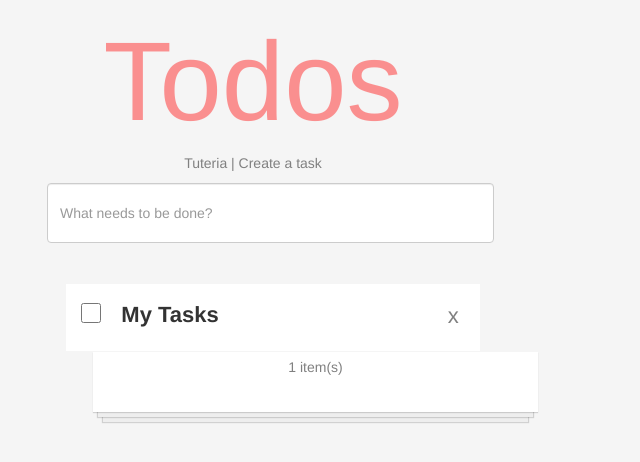
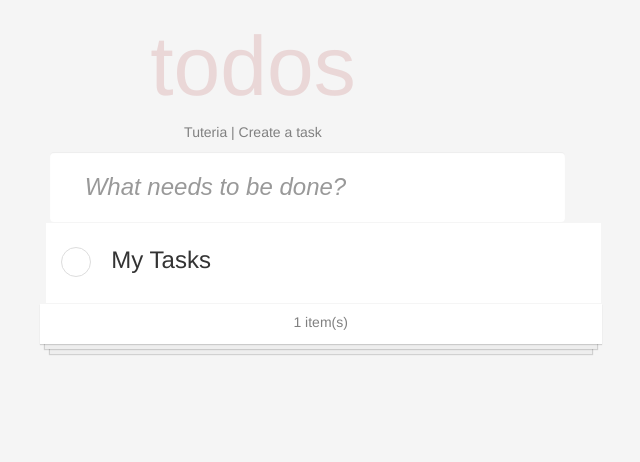
Before and after one commit to adelowokanpelumi/Reatct-Todo-App, a React (Create React App) app: page / in a window 1280 px wide. Shown: the top 462 px of the page, without its empty margins (387-1027 px from the left). Built offline with nearby package versions, Linux system fonts and the light colour scheme.

Commit message:
AppList on Hover Fixed Round Checkbox Fixed

```diff
--- a/src/App.css
+++ b/src/App.css
@@ -4,16 +4,20 @@ body{
     text-align: center;
 }
 h1{
-  font-size: 8em !important;
-  color: rgba(255,50,50,0.52) !important;
+  font-size: 6em !important;
+  color: rgba(175, 47, 47, 0.15) !important;
 }
 p{
   color: grey !important;
 }
 .input-mysize{
-  width: 447px !important;
-  height: 60px !important;
-  margin-left: 55px !important;
+  /*width: 447px !important;*/
+  height: 70px !important;
+  font-size: 24px !important;
+  padding-left: 35px !important;
+  padding-bottom: 16px !important;
+  padding-top: 16px !important;
+  font-family: arial !important;
 }
 form {
     display: inline-block;
@@ -31,29 +35,56 @@ a.close {
   float: right;
 }
 
+
+
 input[type=checkbox] {
+  width: 30px;
+  height: 30px;
+  border-radius: 100% !important;
+  cursor: pointer;
+  vertical-align: middle !important;
+  position: relative;
+  content: "m" !important;
+  -webkit-appearance: none !important;
+  background-color: #fff !important;
+  outline: none !important;
+  border: 1px solid #ddd !important;
+}
+
+input[type=checkbox]:checked:after  {
   width: 20px;
   height: 20px;
-  border: 1px solid #ccc;
-  border-radius: 50%;
+  border-radius: 100% !important;
   cursor: pointer;
-  position: relative;
-  margin-right: 20px;
+  color: grey !important;
+  content: "✔" !important;
   background-color: #fff !important;
+  outline: none !important;
+  position: absolute;
+  top: 0 !important;
+  margin-left: 5px;
 }
 
 input[type=checkbox]:checked + label {
-  color: #f5f5f5 !important;
+  color: grey !important;
   text-decoration: line-through;
+  border-radius: 100% !important;
 }
-
+ul{
+  margin-left: -30px !important;
+}
 input{
   float: left !important;
   margin-right: 20px !important;
+  border: none !important;
+  margin-right: 20px;
+  margin-left: 20px;
 }
 
 label{
   float: left;
+  border-radius: 100% !important;
+  font-weight: 400 !important;
 }
 
 
@@ -67,22 +98,24 @@ label{
   list-style-type: none;
   color: #333;
   word-wrap: break-word;
-  padding: 15px;
-  margin-top: 1px;
-  font-size: 22px;
+  padding: 20px;
+  margin-top: -34px !important;
+  font-size: 24px;
+  width: 555px !important;
 }
 
 
 button{
   background: #fff !important;
-  color: grey !important;
+  color: #fff !important;
   border: none !important;
 }
-button:hover{
-  color: red !important;
+
+.task:hover button {
+  color:  rgba(175, 47, 47, 0.15) !important;
 }
 
-.filter {
+.filter{
   background: #fff;
   box-shadow:
     /* The top layer shadow */
@@ -96,11 +129,12 @@ button:hover{
     /* The third layer shadow */
     0 20px 1px -9px rgba(0,0,0,0.15);
     /* Padding for demo purposes */
-    padding: 5px;
+    padding: 8px;
     /*float: center !important;*/
-    margin-left: 480px !important;
-    width: 445px !important;
-  height: 60px !important;
+    /*margin-left: 480px !important;
+    width: 445px !important;*/
+  height: 40px !important;
+  width: 562px !important;
   margin-top: 1px !important;
 
 }
@@ -112,3 +146,24 @@ button:hover{
 .elem{
   float: left !important;
 }
+
+::-webkit-input-placeholder { /* WebKit, Blink, Edge */
+
+  font-style: italic !important;
+}
+:-moz-placeholder { /* Mozilla Firefox 4 to 18 */
+
+  font-style: italic !important;
+}
+::-moz-placeholder { /* Mozilla Firefox 19+ */
+
+  font-style: italic !important;
+}
+:-ms-input-placeholder { /* Internet Explorer 10-11 */
+
+  font-style: italic !important;
+}
+::-ms-input-placeholder { /* Microsoft Edge */
+
+  font-style: italic !important;
+}
--- a/src/App.js
+++ b/src/App.js
@@ -3,6 +3,7 @@ import './App.css';
 import '../node_modules/bootstrap/dist/css/bootstrap.min.css';
 import AddNewTask from './addtask.js';
 import TodoAppList from './applist.js';
+import Header from './header.js';
 
 
 
@@ -36,9 +37,8 @@ class Todo extends React.Component {
 
     render(){
       return (
-      <div>
-        <h1> Todos</h1>
-        <p>Tuteria | Create a task </p>
+      <div className="">
+      <Header />
         <AddNewTask updateList={this.updateList}/>
         <TodoAppList tasks= {this.state.tasks} remove={this.removeTask} />
       </div>
--- a/src/addtask.js
+++ b/src/addtask.js
@@ -21,9 +21,9 @@ class AddNewTask extends React.Component {
 
 		render(){
 			return (
-				<div >
-		<form onSubmit={this.justSubmitted} className="form-group"  >
-		<input type="text" className="form-control col-md-6 input-mysize"
+				<div className="row">
+		<form onSubmit={this.justSubmitted} className="form-group col-md-offset-4 col-md-5"  >
+		<input type="toggle" className="form-control input-mysize"
       name="todo" placeholder="What needs to be done?"  />
 		</form>
 		</div>
--- a/src/applist.js
+++ b/src/applist.js
@@ -20,7 +20,7 @@ class TodoAppList extends Component {
   render() {
 
   	var items = this.props.tasks.map((elem, i) => {
-  		return <div className="col-md-offset-4 col-md-4 task">
+  		return  <div className="col-md-offset-4 col-md-4 task">
                 <li className="" key={i}>
                 <input className="round text-left" type="checkbox" id="checkbox" />
                   <label for="checkbox" className="text-center">{elem}</label>
@@ -30,10 +30,12 @@ class TodoAppList extends Component {
   	});
     return (
       <div>
-      <ul className="">
+      <ul >
       	{items}
       </ul>
-      <p id="counter"  className="row col-md-4 col-md-offset-4 filter"> {(this.props.tasks.length ) + ' item(s)'} </p>
+      <p id="counter"  className="col-md-offset-4 col-md-5 filter">
+         {(this.props.tasks.length ) + ' item(s)'}
+      </p>
       </div>
     );
   }
--- /dev/null
+++ b/src/header.js
@@ -0,0 +1,21 @@
+import React, { Component } from 'react';
+import './App.css';
+import '../node_modules/bootstrap/dist/css/bootstrap.min.css';
+
+
+
+
+class Header extends Component {
+
+
+  render() {
+    return (
+      <div className="col-md-4 col-md-offset-4 ">
+        <h1> todos</h1>
+        <p>Tuteria | Create a task </p>
+      </div>
+    );
+  }
+}
+
+export default Header;
```
Also changed, not shown: src/TaskCreator.js (deleted, +0 -23 lines).
